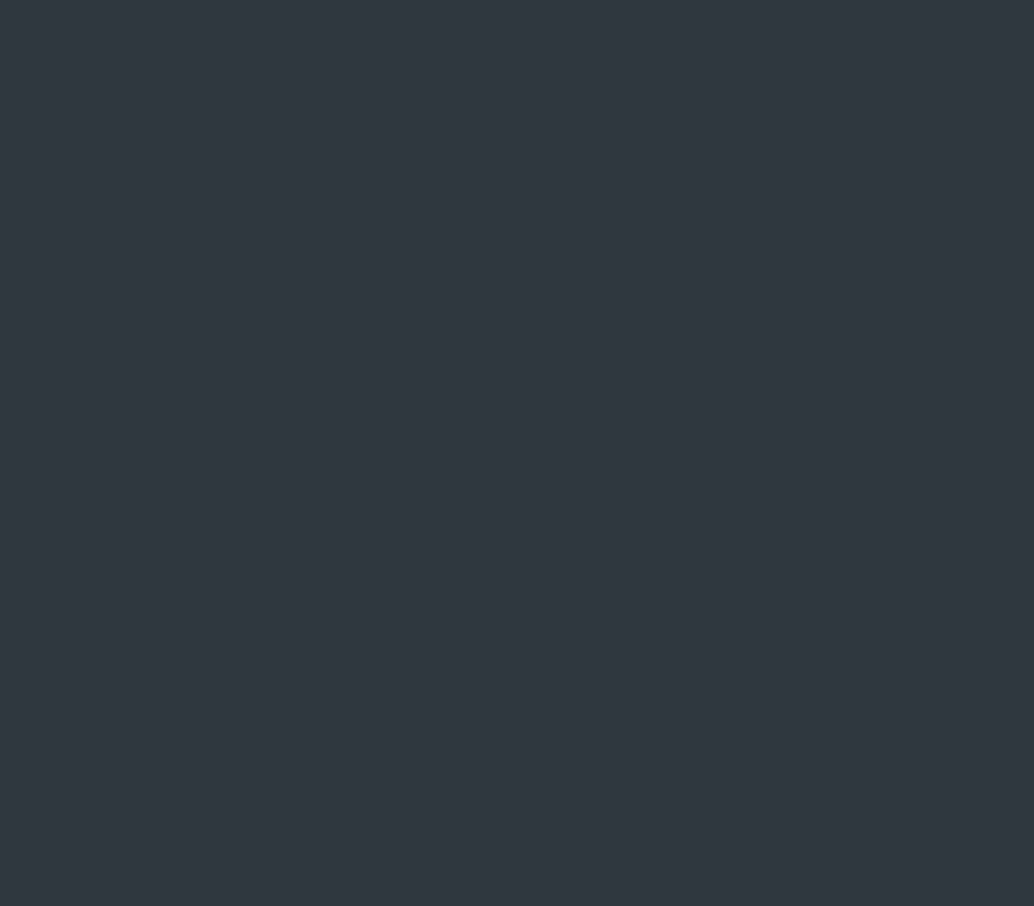
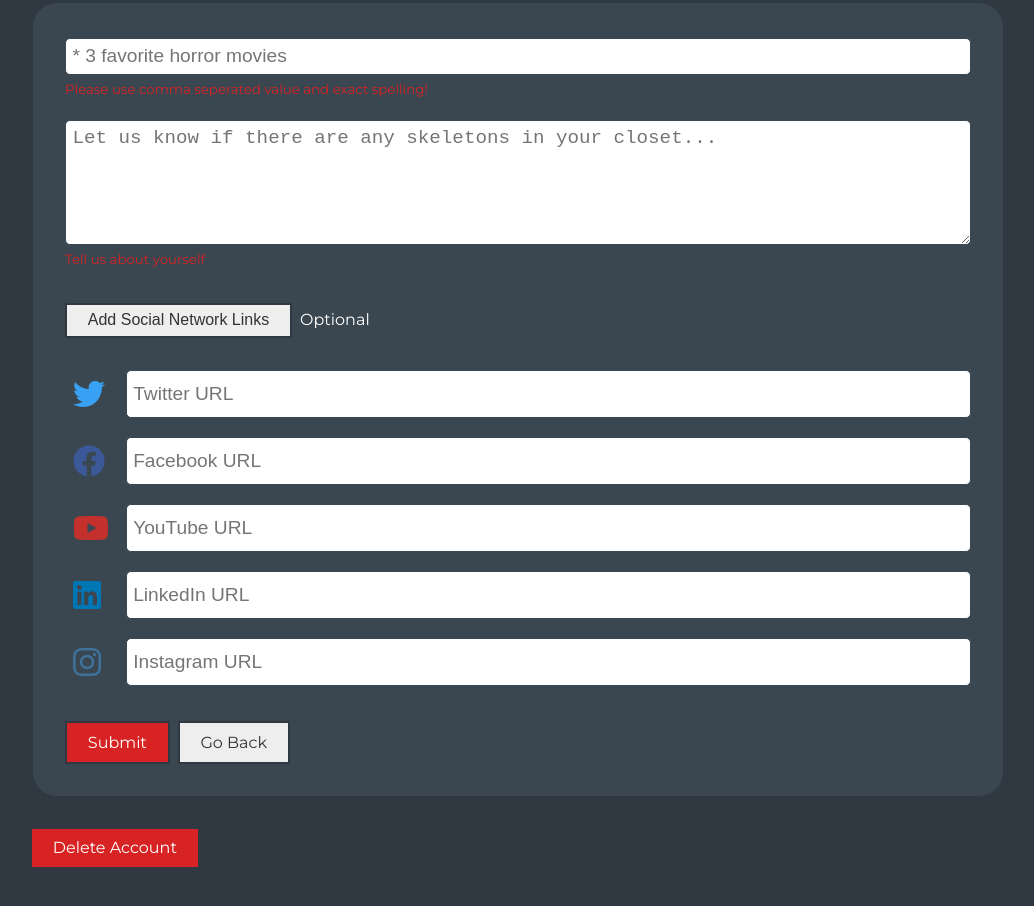
Before and after one commit to alxndrryan/horror-db-2.0, a React (Create React App) app in the folder client/: page /create-profile in a window 1280 px wide. Shown: the part 360-1266 px from the top of the page, without its empty margins (122-1156 px from the left). Before the commit the page ends 800 px from the top, so only its background shows below. Built offline with nearby package versions, Linux system fonts and the light colour scheme; no server answers.

Commit message:
adds create-profile UI

```diff
--- a/client/src/App.js
+++ b/client/src/App.js
@@ -6,6 +6,7 @@ import Login from './components/auth/Login';
 import Register from './components/auth/Register';
 import MovieCall from './components/MovieCall';
 import Alert from './components/layout/Alert';
+import CreateProfile from './components/profile/CreateProfile';
 
 //Redux
 import { Provider } from 'react-redux';
@@ -36,6 +37,7 @@ const App = () => {
             <Switch>
               <Route exact path='/register' component={Register} />
               <Route exact path='/login' component={Login} />
+              <Route exact path='/create-profile' component={CreateProfile} />
             </Switch>
           </section>
         </Fragment>
--- a/client/src/actions/types.js
+++ b/client/src/actions/types.js
@@ -7,3 +7,5 @@ export const LOGIN_SUCCESS = 'LOGIN_SUCCESS';
 export const LOGIN_FAIL = 'LOGIN_FAIL';
 export const AUTH_ERROR = 'AUTH_ERROR';
 export const LOGOUT = 'LOGOUT';
+export const GET_PROFILE = 'GET_PROFILE';
+export const PROFILE_ERROR = 'PROFILE_ERROR';
--- a/client/src/components/layout/Navbar.js
+++ b/client/src/components/layout/Navbar.js
@@ -3,7 +3,6 @@ import { Link } from 'react-router-dom';
 import { connect } from 'react-redux';
 import PropTypes from 'prop-types';
 import { logout } from '../../actions/auth';
-import Search from '../Search';
 
 const Navbar = ({ auth: { isAuthenticated, loading }, logout }) => {
   const authLinks = (
@@ -27,11 +26,9 @@ const Navbar = ({ auth: { isAuthenticated, loading }, logout }) => {
       <li className='hide-sm'>
         <form action='/test'>
           <input type='text' placeholder='Search for movie..' name='search' />
-          <Link to='/test'>
-            <button type='submit'>
-              <i className='fa fa-search'></i>
-            </button>
-          </Link>
+          <button type='submit'>
+            <i className='fa fa-search'></i>
+          </button>
         </form>
       </li>
     </ul>
@@ -56,7 +53,6 @@ const Navbar = ({ auth: { isAuthenticated, loading }, logout }) => {
           </button>
         </form>
       </li>
-      <Search />
     </ul>
   );
 
--- /dev/null
+++ b/client/src/components/profile/CreateProfile.js
@@ -0,0 +1,104 @@
+import React, { Fragment, useState } from 'react';
+import PropTypes from 'prop-types';
+import { connect } from 'react-redux';
+
+const CreateProfile = (props) => {
+  const [formData, setFormData] = useState({
+    location: '',
+    bio: '',
+    twitter: '',
+    facebook: '',
+    linkedin: '',
+    youtube: '',
+    instagram: '',
+    movies: []
+  });
+
+  const {
+    location,
+    bio,
+    twitter,
+    facebook,
+    linkedin,
+    youtube,
+    instagram,
+    movies
+  } = formData;
+
+  return (
+    <Fragment>
+      <section class='container create-profile'>
+        <h1 className='large text-primary'>Create Your Profile</h1>
+        <p className='lead'>
+          <i className='fas fa-spider'></i> What's your favorite scary movie?
+        </p>
+        <p className='small'>* = required field</p>
+        <form className='form form-border cust-form bg-medium my-1'>
+          <div className='form-group'>
+            <input
+              className='input-border'
+              type='text'
+              placeholder='* 3 favorite horror movies'
+              name='movies'
+            />
+            <small className='form-text'>
+              Please use comma seperated value and exact spelling!
+            </small>
+          </div>
+          <div className='form-group'>
+            <textarea
+              className='input-border'
+              name='bio'
+              rows='5'
+              placeholder='Let us know if there are any skeletons in your closet...'
+            ></textarea>
+            <small className='form-text'>Tell us about yourself</small>
+          </div>
+
+          <div className='my-2'>
+            <button type='button' className='btn btn-light'>
+              Add Social Network Links
+            </button>
+            <span className='hide-sm'>Optional</span>
+          </div>
+
+          <div className='form-group social-input'>
+            <i className='fab fa-twitter fa-2x hide-sm'></i>
+            <input type='text' placeholder='Twitter URL' name='twitter' />
+          </div>
+
+          <div className='form-group social-input'>
+            <i className='fab fa-facebook fa-2x hide-sm'></i>
+            <input type='text' placeholder='Facebook URL' name='facebook' />
+          </div>
+
+          <div className='form-group social-input'>
+            <i className='fab fa-youtube fa-2x hide-sm'></i>
+            <input type='text' placeholder='YouTube URL' name='youtube' />
+          </div>
+
+          <div className='form-group social-input'>
+            <i className='fab fa-linkedin fa-2x hide-sm'></i>
+            <input type='text' placeholder='LinkedIn URL' name='linkedin' />
+          </div>
+
+          <div className='form-group social-input'>
+            <i className='fab fa-instagram fa-2x hide-sm'></i>
+            <input type='text' placeholder='Instagram URL' name='instagram' />
+          </div>
+          <input type='submit' className='btn btn-primary my-1' />
+          <a href='profile.html' className='btn btn-light my-1'>
+            Go Back
+          </a>
+        </form>
+        <a href='profile.html' className='btn btn-primary my-1'>
+          Delete Account
+        </a>
+      </section>
+    </Fragment>
+  );
+};
+
+CreateProfile.propTypes = {};
+
+export default CreateProfile;
--- a/client/src/reducers/index.js
+++ b/client/src/reducers/index.js
@@ -1,8 +1,10 @@
 import { combineReducers } from 'redux';
 import { alert } from './alert';
 import { auth } from './auth';
+import { profile } from './profile';
 
 export default combineReducers({
   alert,
-  auth
+  auth,
+  profile
 });
--- /dev/null
+++ b/client/src/reducers/profile.js
@@ -0,0 +1,30 @@
+import { GET_PROFILE, PROFILE_ERROR } from '../actions/types';
+
+const initialState = {
+  profile: null,
+  profiles: [],
+  movies: [],
+  loading: true,
+  error: {}
+};
+
+export function profile(state = initialState, action) {
+  const { type, payload } = action;
+
+  switch (type) {
+    case GET_PROFILE:
+      return {
+        ...state,
+        profile: payload,
+        loading: false
+      };
+    case PROFILE_ERROR:
+      return {
+        ...state,
+        error: payload,
+        loading: false
+      };
+    default:
+      return state;
+  }
+}
```
Also changed, not shown: client/src/actions/profile.js (added, +21 -0 lines).
